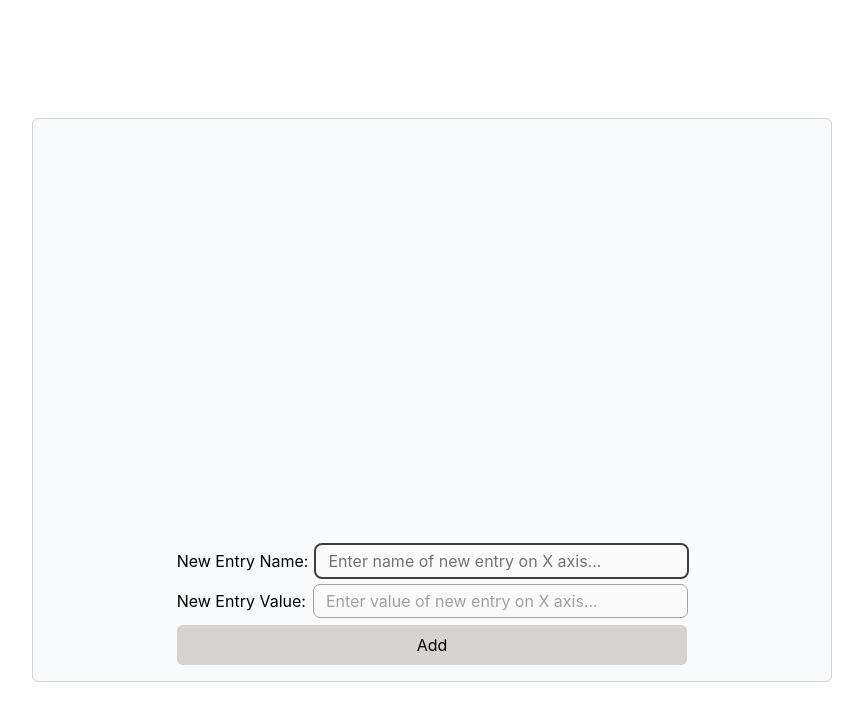
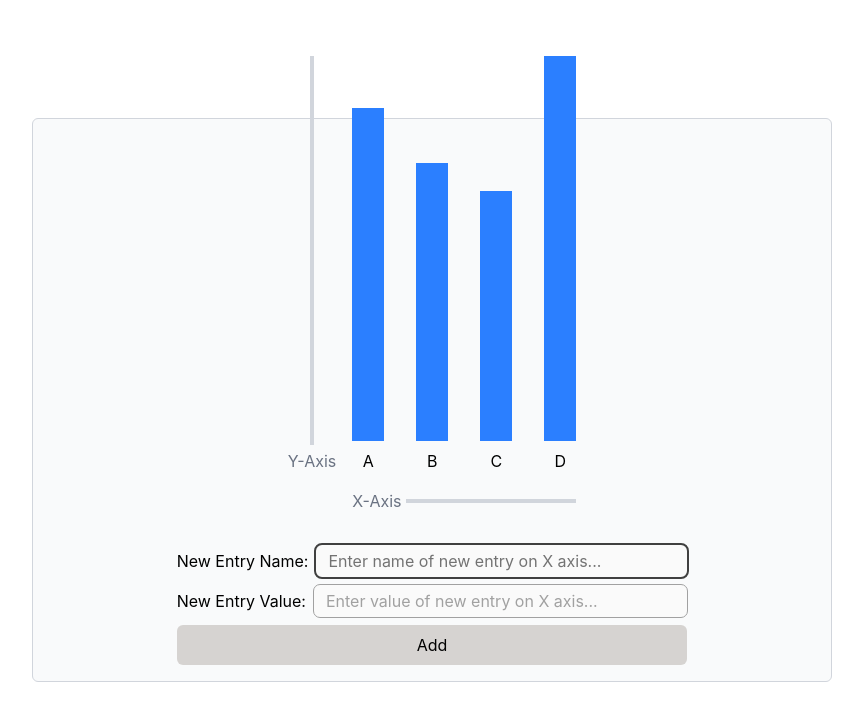
Before and after one commit to Himanshu-Sorathiya-Simform/LMS-04-BAR-CHART-GENERATOR, a React (Vite) app: page / in a window 1280 px wide. Shown: the top 720 px of the page, without its empty margins (208-1071 px from the left). Built offline with nearby package versions, Linux system fonts and the light colour scheme.

Commit message:
prototype of layout

```diff
--- /dev/null
+++ b/src/components/Bar.tsx
@@ -0,0 +1,20 @@
+interface BarProps {
+	totalHeight: number;
+	name: string;
+	value: number;
+}
+
+function Bar({ totalHeight, name, value }: BarProps) {
+	return (
+		<div className="flex flex-col items-center justify-between gap-2">
+			<div
+				className="mt-auto max-w-16 min-w-8 bg-blue-500"
+				style={{ height: `${(totalHeight / value) * 100}px` }}
+			></div>
+
+			<span>{name}</span>
+		</div>
+	);
+}
+
+export default Bar;
--- a/src/components/BarContainer.tsx
+++ b/src/components/BarContainer.tsx
@@ -1,5 +1,64 @@
+import Bar from "./Bar.tsx";
+
 function BarContainer() {
-	return null;
+	const totalHeight = 500;
+
+	const data = [
+		{
+			name: "A",
+			value: 150,
+		},
+		{
+			name: "B",
+			value: 180,
+		},
+		{
+			name: "C",
+			value: 200,
+		},
+		{
+			name: "D",
+			value: 130,
+		},
+	];
+
+	return (
+		<div className="grid grid-cols-[auto_1fr] grid-rows-[auto_auto] gap-4">
+			<YAxis />
+
+			<div className="flex gap-8">
+				{data.map((point) => (
+					<Bar
+						totalHeight={totalHeight}
+						name={point.name}
+						value={point.value}
+					/>
+				))}
+			</div>
+
+			<span className="w-0"></span>
+
+			<XAxis />
+		</div>
+	);
+}
+
+function YAxis() {
+	return (
+		<div className="flex w-fit flex-col items-center gap-1">
+			<p className="h-full w-1 bg-gray-300"></p>
+			<span className="text-gray-500">Y-Axis</span>
+		</div>
+	);
+}
+
+function XAxis() {
+	return (
+		<div className="flex items-center gap-1 text-nowrap">
+			<span className="text-gray-500">X-Axis</span>
+			<p className="h-1 w-full bg-gray-300"></p>
+		</div>
+	);
 }
 
 export default BarContainer;
--- a/src/components/InputsContainer.tsx
+++ b/src/components/InputsContainer.tsx
@@ -3,7 +3,7 @@ import Input from "./ui/Input.tsx";
 
 function InputsContainer() {
 	return (
-		<div className="mt-auto flex w-2/3 flex-col gap-2">
+		<div className="flex w-2/3 flex-col gap-2">
 			<Input
 				name="new-entry-name"
 				label="New Entry Name: "
--- a/src/layouts/BarLayout.tsx
+++ b/src/layouts/BarLayout.tsx
@@ -3,8 +3,10 @@ import InputsContainer from "../components/InputsContainer.tsx";
 
 function BarLayout() {
 	return (
-		<div className="flex h-3/4 w-200 flex-col items-center gap-4 rounded-md border border-gray-300 bg-gray-50 p-4">
+		<div className="flex h-3/4 w-200 flex-col items-center justify-end gap-4 rounded-md border border-gray-300 bg-gray-50 p-4">
 			<BarContainer />
+
+			<p className="h-0.5 w-full bg-gray-400"></p>
 
 			<InputsContainer />
 		</div>
```
